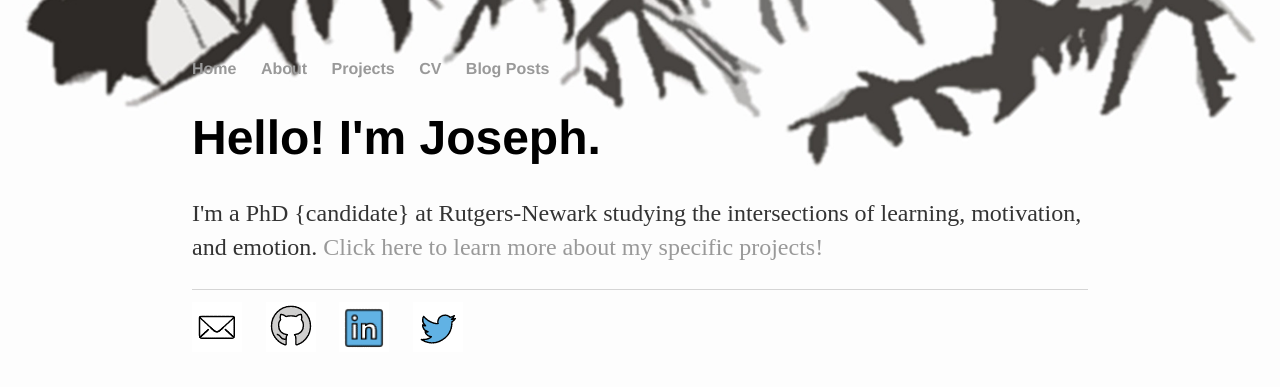
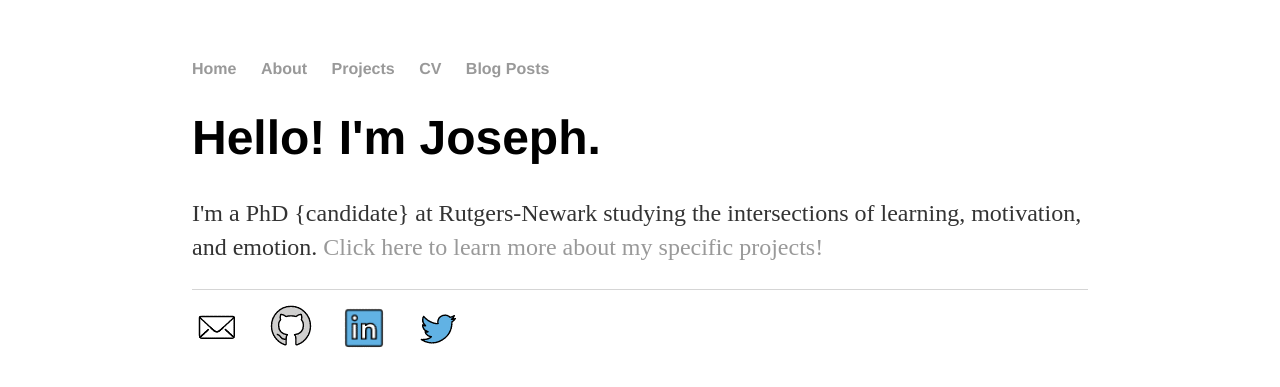
Before and after one commit to ColantonioLearn/ColantonioLearn.github.io, a Jekyll site: the page built from index.html, in a window 1280 px wide. Shown: the top 387 px of the page. Built offline with Jekyll 4.4.1, drawn with Linux system fonts in a browser that asks for light colours.

Commit message:
remove bg

```diff
--- a/css/main.css
+++ b/css/main.css
@@ -1,12 +1,14 @@
 body {
     margin: 60px auto;
     width: 70%;
+/*
     background: url(/images/mountain_lines.jpg);
     background-color: white;
-    background-position: bottom;
+    background-position: center;
     background-size: cover;
     background-repeat: no-repeat;
     background-attachment: scroll;
+*/
 }
 nav ul, footer ul {
     font-family:'Helvetica', 'Arial', 'Sans-Serif';
```
